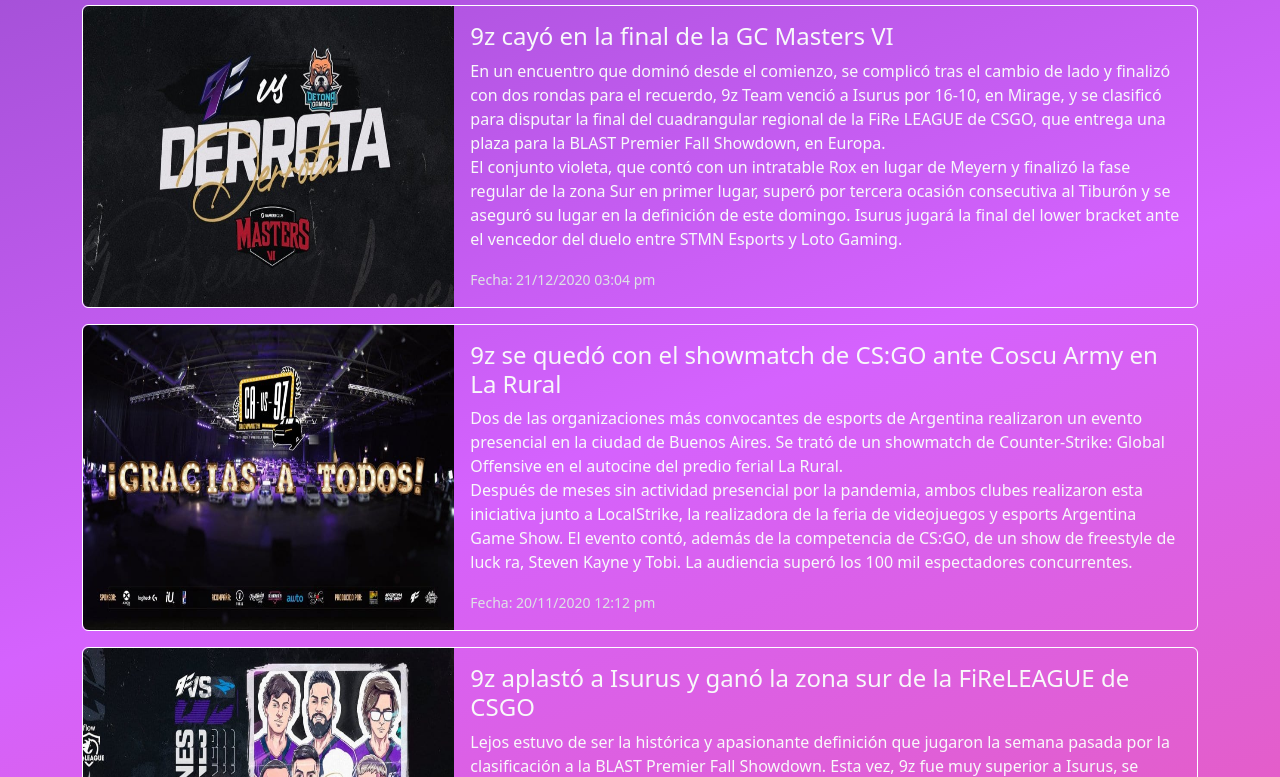
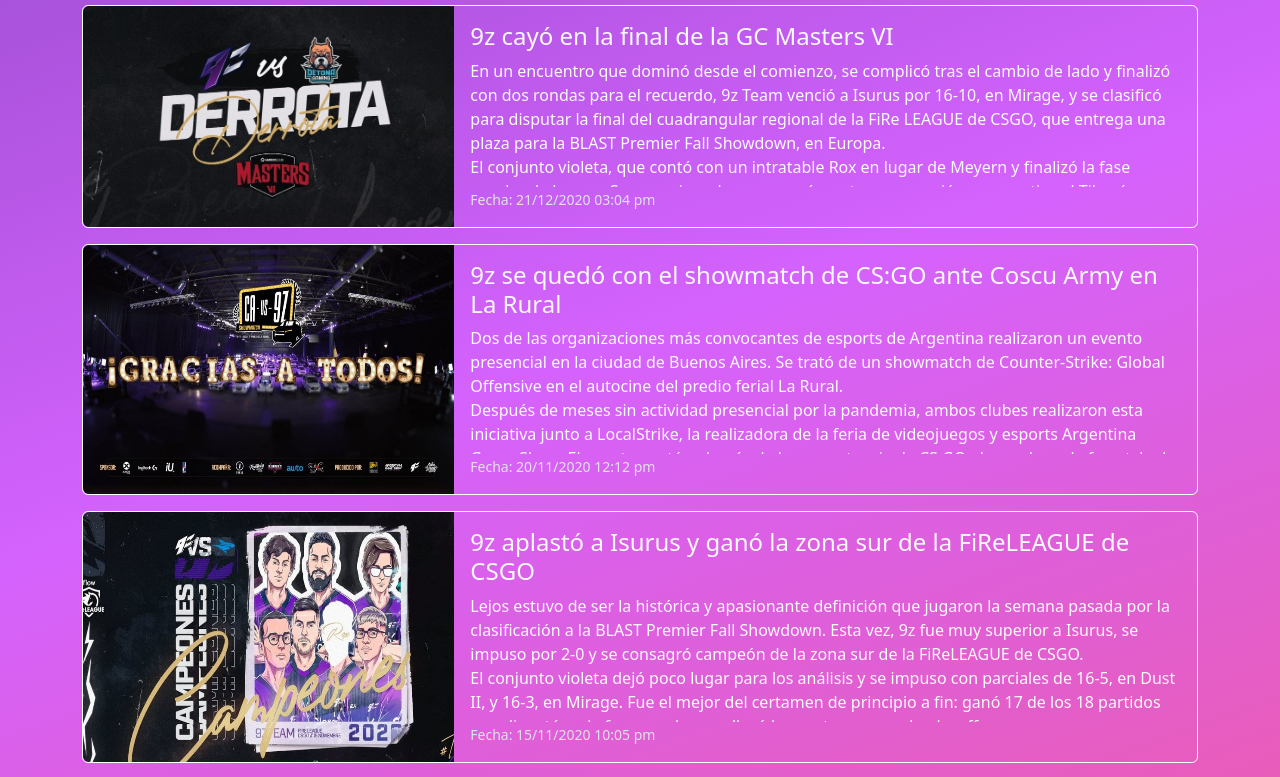
Before and after one commit to leandroelverdi/9z-page, a plain HTML site: page pages/noticias.html in a window 1280 px wide. Shown: the part 247-1024 px from the top of the page. Drawn offline with nearby package versions, Linux system fonts and the light colour scheme.

Commit message:
stable version

```diff
--- a/css/style.css
+++ b/css/style.css
@@ -2,8 +2,7 @@
 @import url("https://fonts.googleapis.com/css2?family=Cinzel+Decorative:wght@400;700&display=swap");
 
 /* Google font Noto Sans */
-@import url('https://fonts.googleapis.com/css2?family=Noto+Sans+JP&display=swap');
-
+@import url("https://fonts.googleapis.com/css2?family=Noto+Sans+JP&display=swap");
 
 /* Estilos navbar */
 .bg {
@@ -121,6 +120,10 @@
   object-fit: fill;
 }
 
+.container-card-text {
+  height: 100%;
+}
+
 /* Estilos Contactos */
 
 .picture-contact {
@@ -142,7 +145,7 @@
 }
 
 .input:focus {
-  border-bottom: 2px solid #FFF;
+  border-bottom: 2px solid #fff;
 }
 
 .input::placeholder {
@@ -163,7 +166,7 @@
 }
 
 .input-text-area:focus {
-  border: 2px solid #FFF;
+  border: 2px solid #fff;
 }
 
 .input-text-area::placeholder {
@@ -223,7 +226,7 @@
 }
 
 .title {
-  font-family: 'Noto Sans JP', sans-serif;
+  font-family: "Noto Sans JP", sans-serif;
 }
 
 /* Media queries */
@@ -262,4 +265,9 @@
     width: 18em;
     height: 18em;
   }
+
+  .container-card-text {
+    height: 16vh;
+    overflow-y: auto;
+  }
 }
--- a/pages/noticias.html
+++ b/pages/noticias.html
@@ -87,12 +87,14 @@
       </nav>
     </header>
 
-    <main class="container-xl gap">
+    <main class="container gap">
       <section>
         <h1 class="text-center text-light p-5 title">Noticias</h1>
 
-        <div class="card border-secondary bg-transparent border border-1 border-white mb-3">
-          <div class="row overflow-y-scroll g-0">
+        <div
+          class="card border-secondary bg-transparent border border-1 border-white mb-3"
+        >
+          <div class="row g-0">
             <div class="col-lg-4">
               <img
                 src="../multimedia/9z-derrota-gc-masters.jpg"
@@ -105,6 +107,7 @@
                 <h2 class="card-title h4 text-light">
                   9z cayó en la final de la GC Masters VI
                 </h2>
+                <div class="container-card-text">
                   <p class="card-text text-light">
                     En un encuentro que dominó desde el comienzo, se complicó
                     tras el cambio de lado y finalizó con dos rondas para el
@@ -121,6 +124,7 @@
                     domingo. Isurus jugará la final del lower bracket ante el
                     vencedor del duelo entre STMN Esports y Loto Gaming.
                   </p>
+                </div>
                 <p class="card-text">
                   <small class="text-dark-emphasis"
                     >Fecha: 21/12/2020 03:04 pm</small
@@ -131,7 +135,9 @@
           </div>
         </div>
 
-        <div class="card border-secondary bg-transparent border border-1 border-white mb-3">
+        <div
+          class="card border-secondary bg-transparent border border-1 border-white mb-3"
+        >
           <div class="row g-0">
             <div class="col-lg-4">
               <img
@@ -146,6 +152,7 @@
                   9z se quedó con el showmatch de CS:GO ante Coscu Army en La
                   Rural
                 </h2>
+                <div class="container-card-text">
                   <p class="card-text text-light">
                     Dos de las organizaciones más convocantes de esports de
                     Argentina realizaron un evento presencial en la ciudad de
@@ -154,11 +161,13 @@
                     <br />
                     Después de meses sin actividad presencial por la pandemia,
                     ambos clubes realizaron esta iniciativa junto a LocalStrike,
-                  la realizadora de la feria de videojuegos y esports Argentina
-                  Game Show. El evento contó, además de la competencia de CS:GO,
-                  de un show de freestyle de luck ra, Steven Kayne y Tobi. La
-                  audiencia superó los 100 mil espectadores concurrentes.
+                    la realizadora de la feria de videojuegos y esports
+                    Argentina Game Show. El evento contó, además de la
+                    competencia de CS:GO, de un show de freestyle de luck ra,
+                    Steven Kayne y Tobi. La audiencia superó los 100 mil
+                    espectadores concurrentes.
                   </p>
+                </div>
                 <p class="card-text">
                   <small class="text-dark-emphasis"
                     >Fecha: 20/11/2020 12:12 pm</small
@@ -169,7 +178,9 @@
           </div>
         </div>
 
-        <div class="card border-secondary bg-transparent border border-1 border-white mb-3">
+        <div
+          class="card border-secondary bg-transparent border border-1 border-white mb-3"
+        >
           <div class="row g-0">
             <div class="col-lg-4">
               <img
@@ -184,12 +195,13 @@
                   9z aplastó a Isurus y ganó la zona sur de la FiReLEAGUE de
                   CSGO
                 </h2>
-                <p class="card-text text-light overflow-y-scroll">
-                  Lejos estuvo de ser la histórica y apasionante definición que
-                  jugaron la semana pasada por la clasificación a la BLAST
-                  Premier Fall Showdown. Esta vez, 9z fue muy superior a Isurus,
-                  se impuso por 2-0 y se consagró campeón de la zona sur de la
-                  FiReLEAGUE de CSGO.
+                <div class="container-card-text">
+                  <p class="card-text text-light">
+                    Lejos estuvo de ser la histórica y apasionante definición
+                    que jugaron la semana pasada por la clasificación a la BLAST
+                    Premier Fall Showdown. Esta vez, 9z fue muy superior a
+                    Isurus, se impuso por 2-0 y se consagró campeón de la zona
+                    sur de la FiReLEAGUE de CSGO.
                     <br />
                     El conjunto violeta dejó poco lugar para los análisis y se
                     impuso con parciales de 16-5, en Dust II, y 16-3, en Mirage.
@@ -197,6 +209,7 @@
                     18 partidos que disputó en la fase regular y se llevó los
                     cuatro mapas de playoffs.
                   </p>
+                </div>
                 <p class="card-text">
                   <small class="text-dark-emphasis"
                     >Fecha: 15/11/2020 10:05 pm</small
@@ -207,7 +220,9 @@
           </div>
         </div>
 
-        <div class="card border-secondary bg-transparent border border-1 border-white mb-3">
+        <div
+          class="card border-secondary bg-transparent border border-1 border-white mb-3"
+        >
           <div class="row g-0">
             <div class="col-lg-4">
               <img
@@ -222,22 +237,24 @@
                   9z derrotó a Isurus y se metió en la final de la qualy a BLAST
                   Premier Fall Showdown
                 </h2>
+                <div class="container-card-text">
                   <p class="card-text text-light">
-                  En un encuentro que dominó desde el comienzo, se complicó tras
-                  el cambio de lado y finalizó con dos rondas para el recuerdo,
-                  9z Team venció a Isurus por 16-10, en Mirage, y se clasificó
-                  para disputar la final del cuadrangular regional de la FiRe
-                  LEAGUE de CSGO, que entrega una plaza para la BLAST Premier
-                  Fall Showdown, en Europa.
+                    En un encuentro que dominó desde el comienzo, se complicó
+                    tras el cambio de lado y finalizó con dos rondas para el
+                    recuerdo, 9z Team venció a Isurus por 16-10, en Mirage, y se
+                    clasificó para disputar la final del cuadrangular regional
+                    de la FiRe LEAGUE de CSGO, que entrega una plaza para la
+                    BLAST Premier Fall Showdown, en Europa.
 
                     <br />
-                  El conjunto violeta, que contó con un intratable Rox en lugar
-                  de Meyern y finalizó la fase regular de la zona Sur en primer
-                  lugar, superó por tercera ocasión consecutiva al Tiburón y se
-                  aseguró su lugar en la definición de este domingo. Isurus
-                  jugará la final del lower bracket ante el vencedor del duelo
-                  entre STMN Esports y Loto Gaming.
+                    El conjunto violeta, que contó con un intratable Rox en
+                    lugar de Meyern y finalizó la fase regular de la zona Sur en
+                    primer lugar, superó por tercera ocasión consecutiva al
+                    Tiburón y se aseguró su lugar en la definición de este
+                    domingo. Isurus jugará la final del lower bracket ante el
+                    vencedor del duelo entre STMN Esports y Loto Gaming.
                   </p>
+                </div>
                 <p class="card-text">
                   <small class="text-dark-emphasis"
                     >Fecha: 07/11/2020 08:18 pm</small
```
Lines whose indentation alone changed are shown as unchanged.
